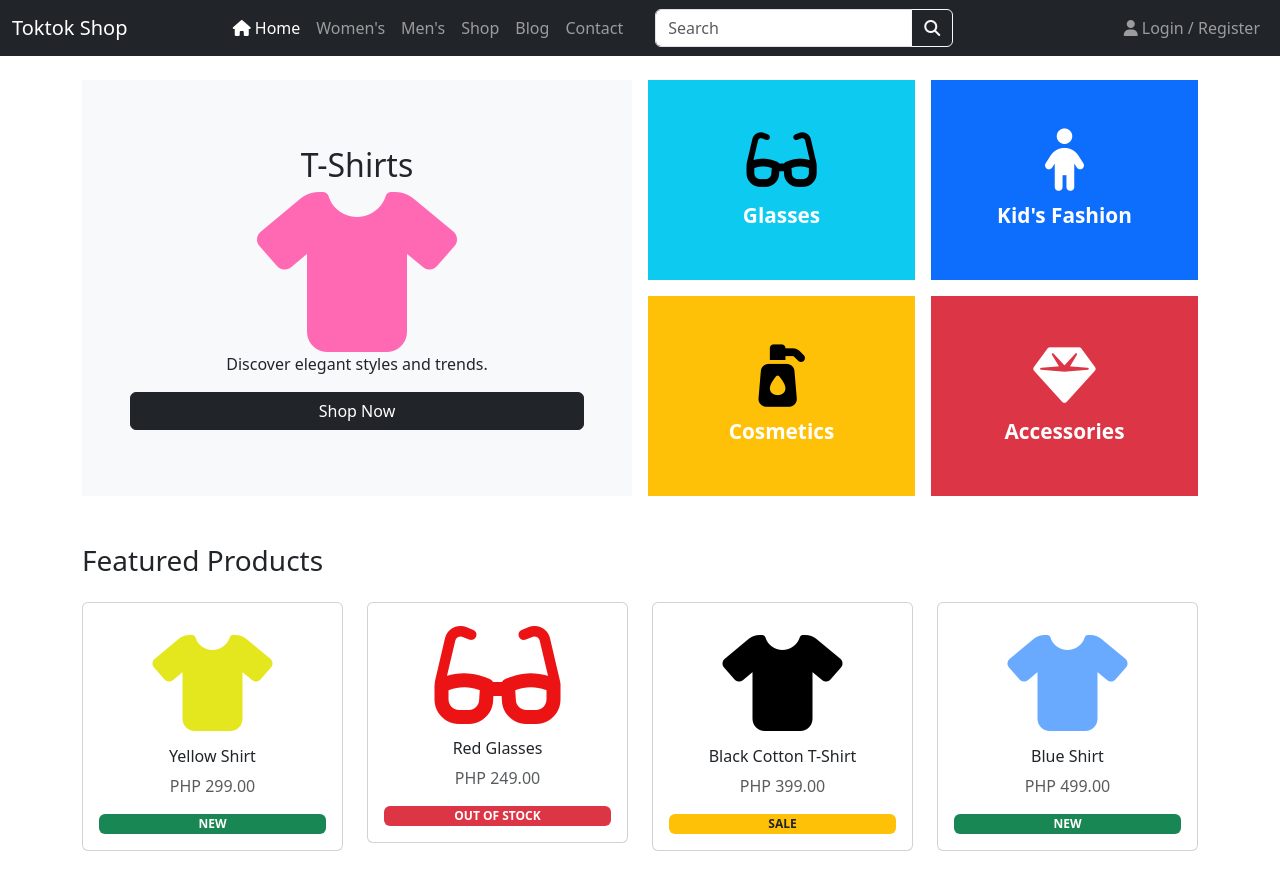
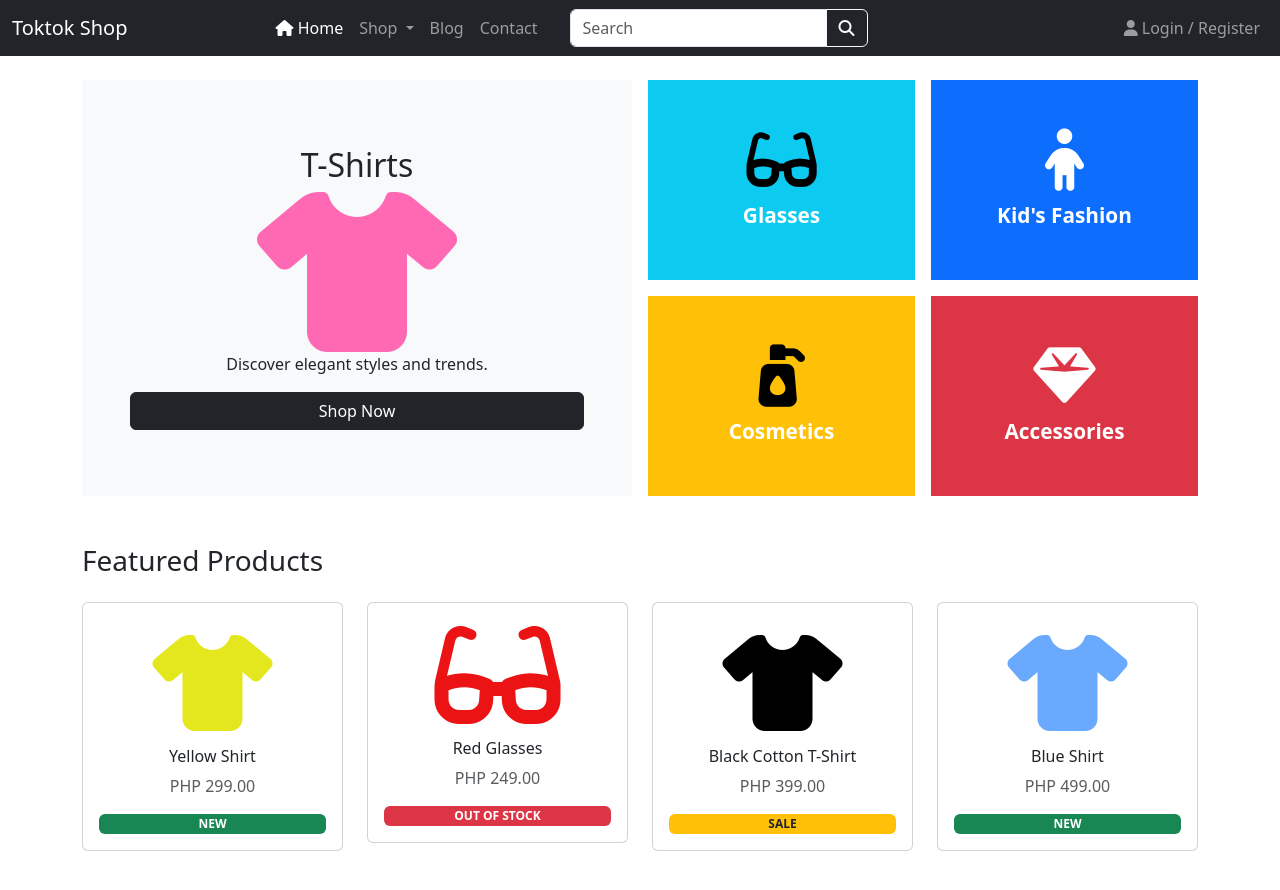
Before and after one commit to Chowayo/webtech2takehomelab1, a plain HTML site: page index.html in a window 1280 px wide. Drawn offline with nearby package versions, Linux system fonts and the light colour scheme.

Commit message:
index.html

```diff
--- a/index.html
+++ b/index.html
@@ -29,11 +29,11 @@
     </style>
   </head>
   <body>
+    <!-- Navbar -->
     <nav class="navbar navbar-expand-lg navbar-dark bg-dark">
       <div class="container-fluid">
         <a class="navbar-brand" href="#">Toktok Shop</a>
 
-        <!-- Hamburger  -->
         <button
           class="navbar-toggler"
           type="button"
@@ -43,7 +43,6 @@
           <span class="navbar-toggler-icon"></span>
         </button>
 
-        <!-- Navbar content -->
         <div class="collapse navbar-collapse" id="navbarContent">
           <div class="mx-auto d-flex align-items-center gap-4">
             <ul class="navbar-nav">
@@ -52,14 +51,34 @@
                   <i class="fa-solid fa-house"></i> Home
                 </a>
               </li>
-              <li class="nav-item"><a class="nav-link" href="#">Women's</a></li>
-              <li class="nav-item"><a class="nav-link" href="#">Men's</a></li>
-              <li class="nav-item"><a class="nav-link" href="#">Shop</a></li>
+
+              <!-- Dropdown for Shop -->
+              <li class="nav-item dropdown">
+                <a
+                  class="nav-link dropdown-toggle"
+                  href="#"
+                  id="shopDropdown"
+                  role="button"
+                  data-bs-toggle="dropdown"
+                  aria-expanded="false"
+                >
+                  Shop
+                </a>
+                <ul class="dropdown-menu" aria-labelledby="shopDropdown">
+                  <li><a class="dropdown-item" href="#">Women</a></li>
+                  <li><a class="dropdown-item" href="#">Men</a></li>
+                  <li><a class="dropdown-item" href="#">Kids</a></li>
+                  <li><a class="dropdown-item" href="#">Glasses</a></li>
+                  <li><a class="dropdown-item" href="#">Accessories</a></li>
+                  <li><a class="dropdown-item" href="#">Cosmetics</a></li>
+                </ul>
+              </li>
+
               <li class="nav-item"><a class="nav-link" href="#">Blog</a></li>
               <li class="nav-item"><a class="nav-link" href="#">Contact</a></li>
             </ul>
 
-            <!-- Search bar -->
+            <!-- Search -->
             <form class="d-flex" role="search">
               <div class="input-group">
                 <input
@@ -211,6 +230,7 @@
       </div>
     </div>
 
+    <!-- Bootstrap JS -->
     <script src="https://cdn.jsdelivr.net/npm/bootstrap@5.3.0/dist/js/bootstrap.bundle.min.js"></script>
   </body>
 </html>
```
